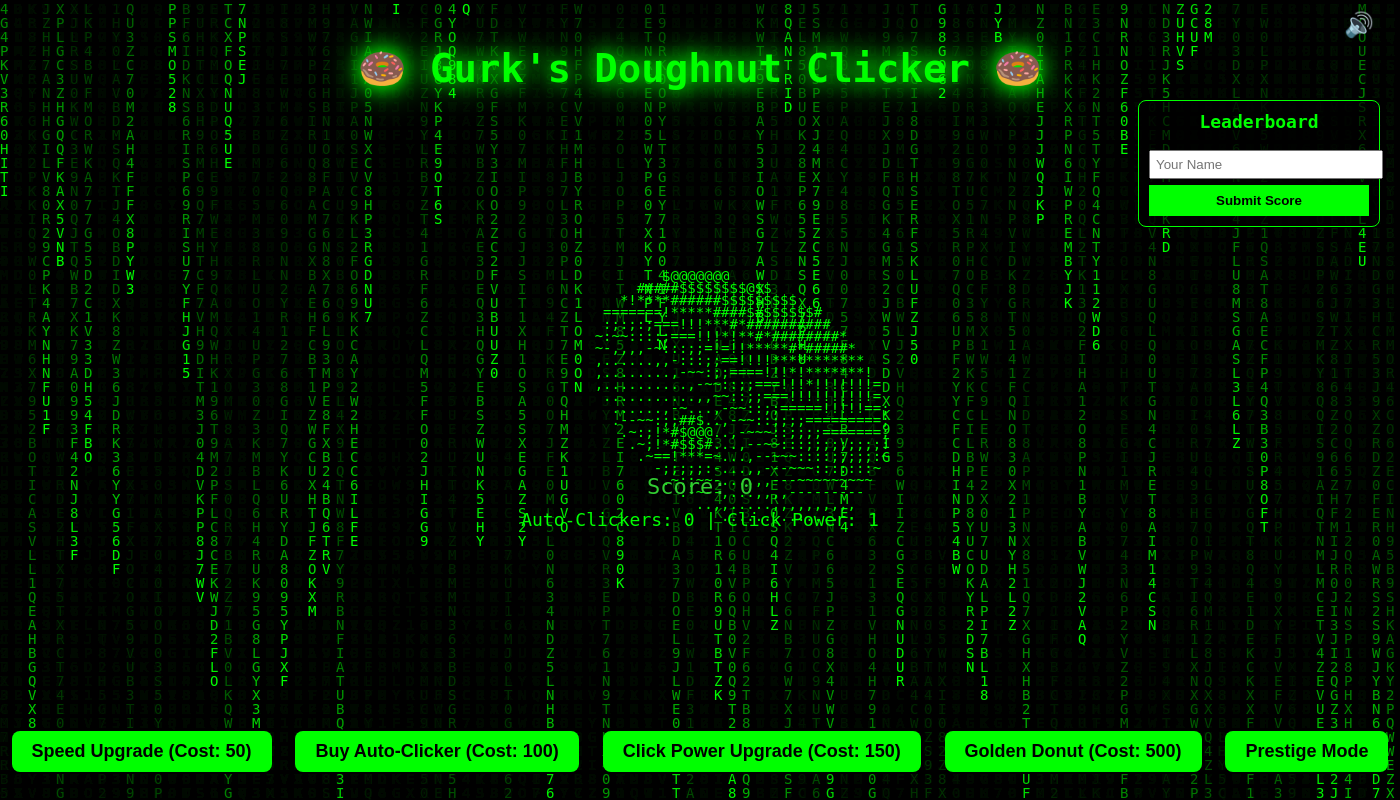
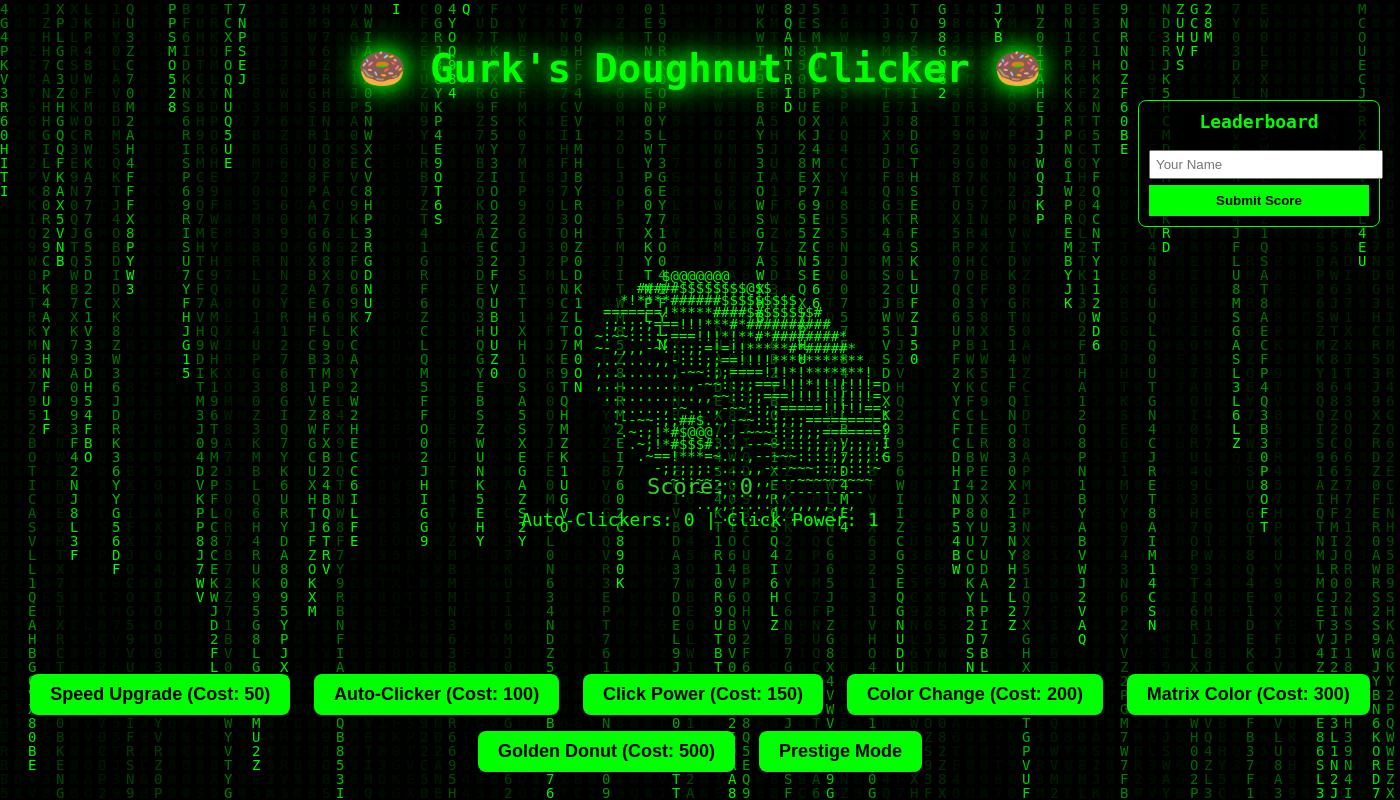
Before and after one commit to Gorgdotai/canary_clone, a FastAPI app: page / in a window 1400 px wide; the page is wider, and only the part inside the window is pictured. Run offline with FastAPI, Linux system fonts and the light colour scheme.

Commit message:
Donut Clicker 5.1: Fixed Golden Donut, restored upgrades, UI improvements

```diff
--- a/templates/index.html
+++ b/templates/index.html
@@ -49,7 +49,6 @@
             z-index: 3;
             cursor: pointer;
             user-select: none;
-            color: #00ff00;
         }
 
         .counter-container {
@@ -90,41 +89,17 @@
             color: #00ff00;
         }
 
-        /* Auto-Clicker Donut Animation */
-        .donut-fall {
-            position: fixed;
-            font-size: 24px;
-            animation: fall 3s linear forwards;
-            z-index: 10;
+        .effect {
+            color: gold;
+            font-weight: bold;
+            margin-top: 10px;
+            animation: glow 1s infinite alternate;
         }
 
-        @keyframes fall {
-            0% { transform: translateY(-50px) rotate(0deg); opacity: 1; }
-            100% { transform: translateY(100vh) rotate(720deg); opacity: 0; }
+        @keyframes glow {
+            0% { text-shadow: 0 0 5px gold; }
+            100% { text-shadow: 0 0 20px gold; }
         }
-
-        /* Sound Control */
-        .sound-control {
-            position: absolute;
-            top: 10px;
-            right: 20px;
-            z-index: 6;
-            display: flex;
-            align-items: center;
-            gap: 10px;
-        }
-
-        .sound-btn {
-            background: none;
-            border: none;
-            font-size: 24px;
-            color: #00ff00;
-            cursor: pointer;
-        }
-
-        .volume-slider { width: 100px; display: none; }
-
-        .sound-control:hover .volume-slider { display: block; }
 
         /* Leaderboard */
         .leaderboard {
@@ -141,18 +116,10 @@
         }
 
         .leaderboard h3 { margin: 0; font-size: 18px; text-align: center; margin-bottom: 10px; }
-
         .leaderboard input { width: 100%; margin-top: 8px; padding: 5px; }
-
         .leaderboard button {
-            margin-top: 6px;
-            width: 100%;
-            padding: 8px;
-            background: #00ff00;
-            color: black;
-            font-weight: bold;
-            border: none;
-            cursor: pointer;
+            margin-top: 6px; width: 100%; padding: 8px; background: #00ff00; color: black;
+            font-weight: bold; border: none; cursor: pointer;
         }
 
         /* Prestige Background Animation */
@@ -167,17 +134,24 @@
             50% { background-position: 100% 50%; }
             100% { background-position: 0% 50%; }
         }
+
+        .donut-fall {
+            position: fixed;
+            font-size: 24px;
+            animation: fall 3s linear forwards;
+            z-index: 10;
+        }
+
+        @keyframes fall {
+            0% { transform: translateY(-50px) rotate(0deg); opacity: 1; }
+            100% { transform: translateY(100vh) rotate(720deg); opacity: 0; }
+        }
     </style>
 </head>
 <body>
     <canvas id="matrixCanvas"></canvas>
     <h1>🍩 Gurk's Doughnut Clicker 🍩</h1>
     <pre id="donut" title="Click the donut!"></pre>
-
-    <div class="sound-control">
-        <button class="sound-btn" id="soundToggle">🔊</button>
-        <input type="range" id="volumeSlider" class="volume-slider" min="0" max="1" step="0.01" value="0.3">
-    </div>
 
     <div class="leaderboard">
         <h3>Leaderboard</h3>
@@ -191,81 +165,72 @@
         <div class="status">
             Auto-Clickers: <span id="autoCount">0</span> | Click Power: <span id="clickPower">1</span>
         </div>
+        <div id="effectStatus" class="effect" style="display:none;">Golden Mode Active!</div>
     </div>
 
     <div class="shop">
         <button id="speedUpgrade">Speed Upgrade (Cost: <span id="speedCost">50</span>)</button>
-        <button id="autoClicker">Buy Auto-Clicker (Cost: <span id="autoCost">100</span>)</button>
-        <button id="clickUpgrade">Click Power Upgrade (Cost: <span id="clickCost">150</span>)</button>
+        <button id="autoClicker">Auto-Clicker (Cost: <span id="autoCost">100</span>)</button>
+        <button id="clickUpgrade">Click Power (Cost: <span id="clickCost">150</span>)</button>
+        <button id="colorUpgrade">Color Change (Cost: <span id="colorCost">200</span>)</button>
+        <button id="bgUpgrade">Matrix Color (Cost: <span id="bgCost">300</span>)</button>
         <button id="goldenDonut">Golden Donut (Cost: <span id="goldCost">500</span>)</button>
         <button id="prestige">Prestige Mode</button>
     </div>
 
     <script>
-        // Matrix Background
-        const canvas = document.getElementById('matrixCanvas');
-        const ctx = canvas.getContext('2d');
-        canvas.width = window.innerWidth;
-        canvas.height = window.innerHeight;
-        let matrixColor = '#0f0';
-        const letters = "ABCDEFGHIJKLMNOPQRSTUVWXYZ1234567890";
-        const fontSize = 14;
-        const columns = canvas.width / fontSize;
-        const drops = Array(Math.floor(columns)).fill(1);
-        function drawMatrix() {
-            ctx.fillStyle = 'rgba(0, 0, 0, 0.05)';
-            ctx.fillRect(0, 0, canvas.width, canvas.height);
-            ctx.fillStyle = matrixColor;
-            ctx.font = fontSize + 'px monospace';
-            for (let i = 0; i < drops.length; i++) {
-                const text = letters.charAt(Math.floor(Math.random() * letters.length));
-                ctx.fillText(text, i * fontSize, drops[i] * fontSize);
-                if (drops[i] * fontSize > canvas.height && Math.random() > 0.975) drops[i] = 0;
-                drops[i]++;
-            }
-        }
-        setInterval(drawMatrix, 33);
-
-        // Sounds
-        const clickSound = new Audio('/static/sounds/click.mp3');
-        const upgradeSound = new Audio('/static/sounds/upgrade.mp3');
-        const bgMusic = new Audio('/static/sounds/music.mp3');
-        bgMusic.loop = true; bgMusic.volume = 0.3;
-        document.body.addEventListener('click', () => { if (bgMusic.paused) bgMusic.play(); }, { once: true });
-        let soundEnabled = true;
-        document.getElementById('soundToggle').addEventListener('click', () => {
-            soundEnabled = !soundEnabled;
-            document.getElementById('soundToggle').textContent = soundEnabled ? '🔊' : '🔇';
-            if (!soundEnabled) bgMusic.pause(); else bgMusic.play();
-        });
-        document.getElementById('volumeSlider').addEventListener('input', e => { bgMusic.volume = e.target.value; });
-
-        // Game Variables
         const donut = document.getElementById("donut");
         const counterEl = document.getElementById("counter");
-        const speedCostEl = document.getElementById("speedCost");
-        const autoCostEl = document.getElementById("autoCost");
-        const clickCostEl = document.getElementById("clickCost");
         const autoCountEl = document.getElementById("autoCount");
         const clickPowerEl = document.getElementById("clickPower");
+        const effectStatus = document.getElementById("effectStatus");
+
         let count = parseInt(localStorage.getItem('score')) || 0;
+        let clickPower = parseInt(localStorage.getItem('clickPower')) || 1;
+        let autoClickers = parseInt(localStorage.getItem('autoClickers')) || 0;
         let speed = parseInt(localStorage.getItem('speed')) || 50;
         let speedCost = parseInt(localStorage.getItem('speedCost')) || 50;
-        let autoClickers = parseInt(localStorage.getItem('autoClickers')) || 0;
-        let clickPower = parseInt(localStorage.getItem('clickPower')) || 1;
         let autoCost = parseInt(localStorage.getItem('autoCost')) || 100;
         let clickCost = parseInt(localStorage.getItem('clickCost')) || 150;
+        let colorCost = parseInt(localStorage.getItem('colorCost')) || 200;
+        let bgCost = parseInt(localStorage.getItem('bgCost')) || 300;
         let goldCost = parseInt(localStorage.getItem('goldCost')) || 500;
         let prestigeMultiplier = parseInt(localStorage.getItem('prestigeMultiplier')) || 1;
-        let prestigeActive = localStorage.getItem('prestigeActive') || false;
         let goldenActive = false;
+        let donutColor = localStorage.getItem('donutColor') || '#00ff00';
+        let matrixColor = '#0f0';
+
+        function updateUI() {
             counterEl.textContent = count;
-        speedCostEl.textContent = speedCost;
-        autoCostEl.textContent = autoCost;
-        clickCostEl.textContent = clickCost;
             autoCountEl.textContent = autoClickers;
             clickPowerEl.textContent = clickPower;
+            document.getElementById("speedCost").textContent = Math.floor(speedCost);
+            document.getElementById("autoCost").textContent = Math.floor(autoCost);
+            document.getElementById("clickCost").textContent = Math.floor(clickCost);
+            document.getElementById("colorCost").textContent = Math.floor(colorCost);
+            document.getElementById("bgCost").textContent = Math.floor(bgCost);
+            document.getElementById("goldCost").textContent = Math.floor(goldCost);
+            donut.style.color = donutColor;
+        }
 
+        function saveState() {
+            localStorage.setItem('score', count);
+            localStorage.setItem('clickPower', clickPower);
+            localStorage.setItem('autoClickers', autoClickers);
+            localStorage.setItem('speed', speed);
+            localStorage.setItem('speedCost', speedCost);
+            localStorage.setItem('autoCost', autoCost);
+            localStorage.setItem('clickCost', clickCost);
+            localStorage.setItem('colorCost', colorCost);
+            localStorage.setItem('bgCost', bgCost);
+            localStorage.setItem('goldCost', goldCost);
+            localStorage.setItem('prestigeMultiplier', prestigeMultiplier);
+            localStorage.setItem('donutColor', donutColor);
+        }
+
+        updateUI();
+
+        // Donut rotation
         let A = 0, B = 0;
         let rotationInterval = setInterval(rotateDonut, speed);
         function rotateDonut() {
@@ -283,54 +248,71 @@
 
         donut.addEventListener("click", () => {
             count += clickPower * prestigeMultiplier * (goldenActive ? 10 : 1);
-            counterEl.textContent = count;
-            localStorage.setItem('score', count);
-            if (soundEnabled) { clickSound.currentTime = 0; clickSound.play(); }
+            updateUI(); saveState();
         });
 
+        // Auto-clicker interval
         setInterval(() => {
             if (autoClickers > 0) {
                 count += autoClickers * prestigeMultiplier;
-                counterEl.textContent = count;
-                localStorage.setItem('score', count);
-                for (let i = 0; i < autoClickers; i++) createFallingDonut();
+                updateUI(); saveState();
             }
         }, 1000);
 
-        function createFallingDonut() {
-            const donutEl = document.createElement('div');
-            donutEl.textContent = "🍩";
-            donutEl.classList.add('donut-fall');
-            donutEl.style.left = Math.random() * window.innerWidth + 'px';
-            document.body.appendChild(donutEl);
-            setTimeout(() => donutEl.remove(), 3000);
+        // Upgrades
+        document.getElementById("speedUpgrade").onclick = () => { if (count >= speedCost) { count -= speedCost; speedCost *= 1.8; speed = Math.max(10, speed - 10); clearInterval(rotationInterval); rotationInterval = setInterval(rotateDonut, speed); updateUI(); saveState(); } };
+        document.getElementById("autoClicker").onclick = () => { if (count >= autoCost) { count -= autoCost; autoClickers++; autoCost *= 1.8; updateUI(); saveState(); } };
+        document.getElementById("clickUpgrade").onclick = () => { if (count >= clickCost) { count -= clickCost; clickPower++; clickCost *= 2; updateUI(); saveState(); } };
+        document.getElementById("colorUpgrade").onclick = () => { if (count >= colorCost) { count -= colorCost; colorCost *= 1.8; donutColor = donutColor === '#00ff00' ? '#ff00ff' : '#00ffff'; updateUI(); saveState(); } };
+        document.getElementById("bgUpgrade").onclick = () => { if (count >= bgCost) { count -= bgCost; bgCost *= 1.8; matrixColor = matrixColor === '#0f0' ? '#ff0000' : '#00ffff'; updateUI(); saveState(); } };
+
+        document.getElementById("goldenDonut").onclick = () => {
+            if (count >= goldCost && !goldenActive) {
+                count -= goldCost;
+                goldCost *= 2;
+                goldenActive = true;
+                effectStatus.style.display = 'block';
+                document.getElementById("goldenDonut").disabled = true;
+                setTimeout(() => {
+                    goldenActive = false;
+                    effectStatus.style.display = 'none';
+                    document.getElementById("goldenDonut").disabled = false;
+                }, 30000);
+                updateUI(); saveState();
             }
+        };
 
-        // Upgrades
-        document.getElementById("speedUpgrade").addEventListener("click", () => { if (count >= speedCost) { count -= speedCost; speedCost *= 1.8; speed = Math.max(10, speed - 10); clearInterval(rotationInterval); rotationInterval = setInterval(rotateDonut, speed); if (soundEnabled) upgradeSound.play(); updateDisplay(); } });
-        document.getElementById("autoClicker").addEventListener("click", () => { if (count >= autoCost) { count -= autoCost; autoClickers++; autoCost *= 1.8; if (soundEnabled) upgradeSound.play(); updateDisplay(); } });
-        document.getElementById("clickUpgrade").addEventListener("click", () => { if (count >= clickCost) { count -= clickCost; clickPower++; clickCost *= 2; if (soundEnabled) upgradeSound.play(); updateDisplay(); } });
-        document.getElementById("goldenDonut").addEventListener("click", () => { if (count >= goldCost && !goldenActive) { count -= goldCost; if (soundEnabled) upgradeSound.play(); goldenActive = true; setTimeout(() => goldenActive = false, 30000); updateDisplay(); } });
-        document.getElementById("prestige").addEventListener("click", () => { if (confirm("Prestige? Reset score for permanent x2 multiplier!")) { prestigeMultiplier *= 2; localStorage.setItem('prestigeMultiplier', prestigeMultiplier); localStorage.clear(); count = 0; autoClickers = 0; clickPower = 1; speed = 50; document.body.classList.add('prestige-bg'); updateDisplay(); } });
+        document.getElementById("prestige").onclick = () => {
+            if (confirm("Prestige? Reset for permanent x2 multiplier!")) {
+                prestigeMultiplier *= 2;
+                count = 0; autoClickers = 0; clickPower = 1;
+                speed = 50; speedCost = 50; autoCost = 100; clickCost = 150;
+                colorCost = 200; bgCost = 300; goldCost = 500;
+                document.body.classList.add('prestige-bg');
+                saveState(); updateUI();
+            }
+        };
 
-        function updateDisplay() {
-            counterEl.textContent = count;
-            speedCostEl.textContent = Math.floor(speedCost);
-            autoCostEl.textContent = Math.floor(autoCost);
-            clickCostEl.textContent = Math.floor(clickCost);
-            autoCountEl.textContent = autoClickers;
-            clickPowerEl.textContent = clickPower;
-            localStorage.setItem('score', count);
-            localStorage.setItem('speed', speed);
-            localStorage.setItem('speedCost', speedCost);
-            localStorage.setItem('autoClickers', autoClickers);
-            localStorage.setItem('clickPower', clickPower);
-            localStorage.setItem('autoCost', autoCost);
-            localStorage.setItem('clickCost', clickCost);
-            localStorage.setItem('goldCost', goldCost);
+        // Matrix animation
+        const canvas = document.getElementById('matrixCanvas');
+        const ctx = canvas.getContext('2d');
+        canvas.width = window.innerWidth; canvas.height = window.innerHeight;
+        const letters = "ABCDEFGHIJKLMNOPQRSTUVWXYZ1234567890";
+        const fontSize = 14; const columns = canvas.width / fontSize;
+        const drops = Array(Math.floor(columns)).fill(1);
+        function drawMatrix() {
+            ctx.fillStyle = 'rgba(0,0,0,0.05)'; ctx.fillRect(0, 0, canvas.width, canvas.height);
+            ctx.fillStyle = matrixColor; ctx.font = fontSize + 'px monospace';
+            for (let i = 0; i < drops.length; i++) {
+                const text = letters.charAt(Math.floor(Math.random() * letters.length));
+                ctx.fillText(text, i * fontSize, drops[i] * fontSize);
+                if (drops[i] * fontSize > canvas.height && Math.random() > 0.975) drops[i] = 0;
+                drops[i]++;
             }
+        }
+        setInterval(drawMatrix, 33);
 
-        // Leaderboard Functions
+        // Leaderboard
         async function loadLeaderboard() {
             const res = await fetch('/leaderboard');
             const data = await res.json();
@@ -342,8 +324,7 @@
                 list.appendChild(li);
             });
         }
-
-        document.getElementById('submitScore').addEventListener('click', async () => {
+        document.getElementById('submitScore').onclick = async () => {
             const username = document.getElementById('username').value || "Guest";
             await fetch('/leaderboard', {
                 method: 'POST',
@@ -351,8 +332,7 @@
                 body: JSON.stringify({ username, score: count })
             });
             loadLeaderboard();
-        });
-
+        };
         loadLeaderboard();
     </script>
 </body>
```
Lines whose indentation alone changed are shown as unchanged.
